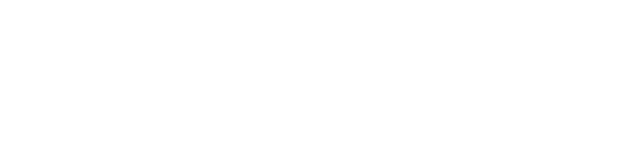
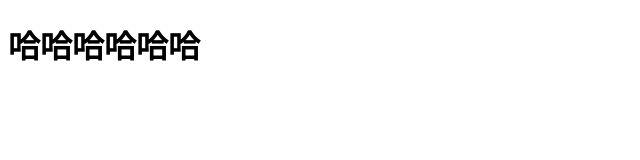
Before and after one commit to LiuXiangmin-596/project_01, a plain HTML site: page index.html in a window 1280 px wide. Shown: the whole page, without its empty margins (0-640 px from the left). Drawn offline with Linux system fonts and the light colour scheme.

Commit message:
修改了index.html文件

```diff
--- a/index.html
+++ b/index.html
@@ -8,7 +8,7 @@
 </head>
 
 <body>
-
+    <h1>哈哈哈哈哈哈</h1>
 </body>
 
 </html>
```
